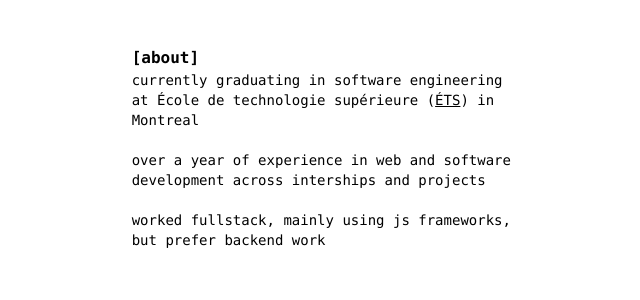
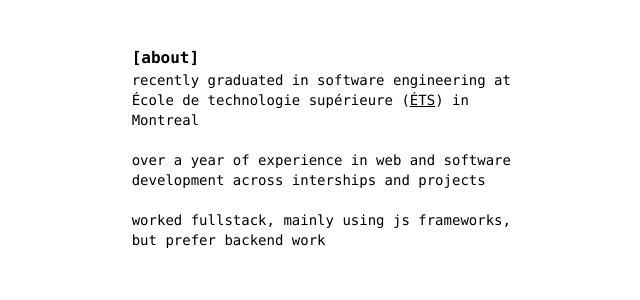
Before and after one commit to somalouin/portfolio, a Next.js app: page / in a window 1280 px wide. Shown: the part 146-446 px from the top of the page, without its empty margins (311-951 px from the left). Built offline with nearby package versions, Linux system fonts and the light colour scheme.

Commit message:
changed about infos

```diff
--- a/components/about.jsx
+++ b/components/about.jsx
@@ -4,7 +4,7 @@ const About = () => {
 			<div>
 				<p className="text-l font-bold">[about]</p>
 				<p className="text-sm">
-					currently graduating in software engineering at École de technologie
+					recently graduated in software engineering at École de technologie
 					supérieure (
 					<a
 						href="https://www.etsmtl.ca/"
```
